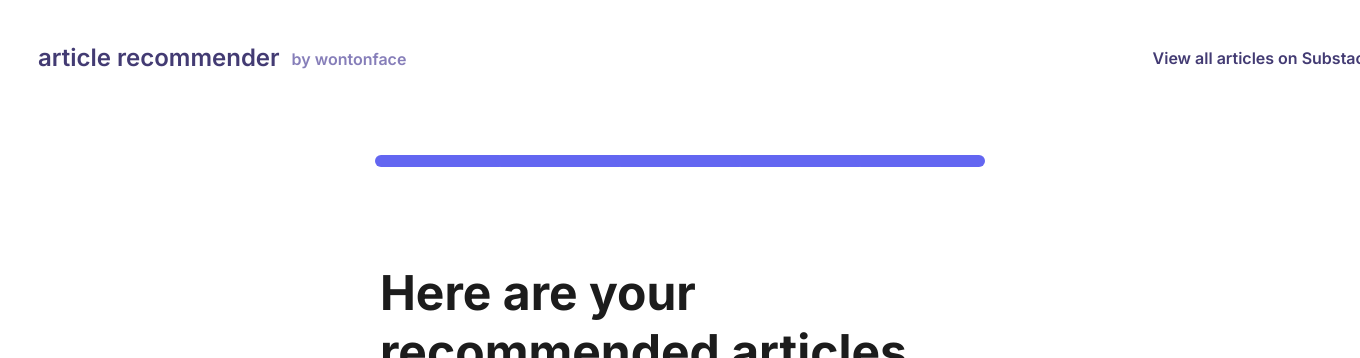
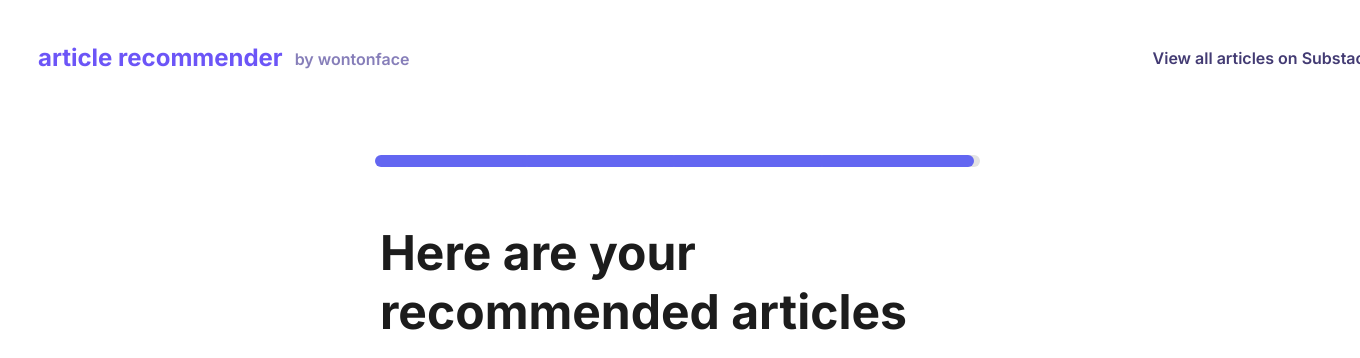
Before and after one commit to wontonface/article-recommender, a Flask app: page /results2 in a window 1360 px wide; the page is wider, and only the part inside the window is pictured. Shown: the top 358 px of that part. Run offline with Flask 2, Linux system fonts and the light colour scheme; some libraries are stand-ins or nearby versions; some web fonts are replaced.

Commit message:
Fixes for button styling and layout

```diff
--- a/webapp/static/App.css
+++ b/webapp/static/App.css
@@ -73,11 +73,13 @@ a.navigation-learnmore {
     max-width: 600px;
 }
 
+
 .section-title {
     font-family: 'Inter', sans-serif;
     color: var(--neutral-800);
     font-size: 48px;
     font-weight: 700;
+    margin: 0;
 }
 
 h2.page-title {
--- a/webapp/templates/components.html
+++ b/webapp/templates/components.html
@@ -2,7 +2,7 @@
 
 <div class="navigation-wrapper">
     <div class="navigation-title-wrapper">
-        <p class="navigation-title">article recommender</p>
+        <p class="navigation-title"><a href="/">article recommender</a></p>
         <span class="navigation-subtext">by wontonface</p>
     </div>
     <div class="navigation-learnmore-wrapper">
@@ -16,16 +16,16 @@
 {% macro progressBar(step) -%}
 
     <ul id="progressBar" class="progress-container" role="navigation">
-        <li{% if step == 1 %} class="complete"{% endif %} aria-label="Article quiz - Step 1">
+        <li{% if step >= 1 %} class="complete"{% endif %} aria-label="Article quiz - Step 1">
             <a href="/current-designer" tabindex="0">Are you a designer?</a>
         </li>
-        <li{% if step == 2 %} class="complete"{% endif %} aria-label="Article quiz - Step 2">
+        <li{% if step >= 2 %} class="complete"{% endif %} aria-label="Article quiz - Step 2">
             <a href="/your-goals" tabindex="0" aria-label="Article Quiz - Step 2">What are you interested in?</a>
         </li>
-        <li{% if step == 3 %} class="complete"{% endif %} aria-label="Article Quiz - Step 3">
+        <li{% if step >= 3 %} class="complete"{% endif %} aria-label="Article Quiz - Step 3">
             <a href="/interview-status" tabindex="0" aria-label="Article Quiz - Step 3">Interviewing status</a>
         </li>
-        <li{% if step == 4 %} class="complete"{% endif %} aria-label="Article Quiz - Step 4">
+        <li{% if step >= 4 %} class="complete"{% endif %} aria-label="Article Quiz - Step 4">
             <a href="/interview-stage" tabindex="0" aria-label="Article Quiz - Step 4 - pending">Interview stage</a>
         </li>
     </ul>
--- a/webapp/templates/results2.html
+++ b/webapp/templates/results2.html
@@ -8,28 +8,13 @@
 <div class="body-content">
     <!---- Start page content ----->
     <!---- Progress bar ----->
-    <ul id="progressBar" class="progress-container" role="navigation">
-        <li class="complete" aria-label="Article quiz - Step 1">
-            <a href="/current-designer" tabindex="0">Are you a designer?</a>
-        </li>
-        <li class="complete" aria-label="Article quiz - Step 1.5">
-            <a href="/aspiring-designer" tabindex="0" aria-label="Article Quiz - Step 1.5">Are you interested in becoming a product designer?</a>
-        </li>
-        <li class="complete" aria-label="Article quiz - Step 2">
-            <a href="/your-goals" tabindex="0" aria-label="Article Quiz - Step 2">What are you interested in?</a>
-        </li>
-        <li class="complete" aria-label="Article Quiz - Step 3">
-            <a href="/interview-status" tabindex="0" aria-label="Article Quiz - Step 3">Interviewing status</a>
-        </li>
-        <li class="complete" aria-label="Article Quiz - Step 4">
-            <a href="/interview-stage" tabindex="0" aria-label="Article Quiz - Step 4">Interview stage</a>
-        </li>
-    </ul>
+    {{ components.progressBar(4) }}
+
     <div class="text-container">
         <h2 class="section-title">Here are your recommended articles</h2>
         <p class="section-subtext">Interested in reading more? View all articles <a href="https://wontonface.substack.com/">here.</a></p>
     </div>
-
+</div>
     <div class="results-container">
         {% if results_aspiringRole == 'nonDesigner' %}
             {{ logic.results_nonDesigner() }}
@@ -47,7 +32,7 @@
     <button class="button-main" role="button">Restart</button>
 
     {{ components.footer() }}
-</div>
+
 
 
 {% endblock %}
```
Also changed, not shown: other parts of webapp/static/App.css (+13 -10 lines), webapp/templates/your-goals.html (+6 -5 lines).
